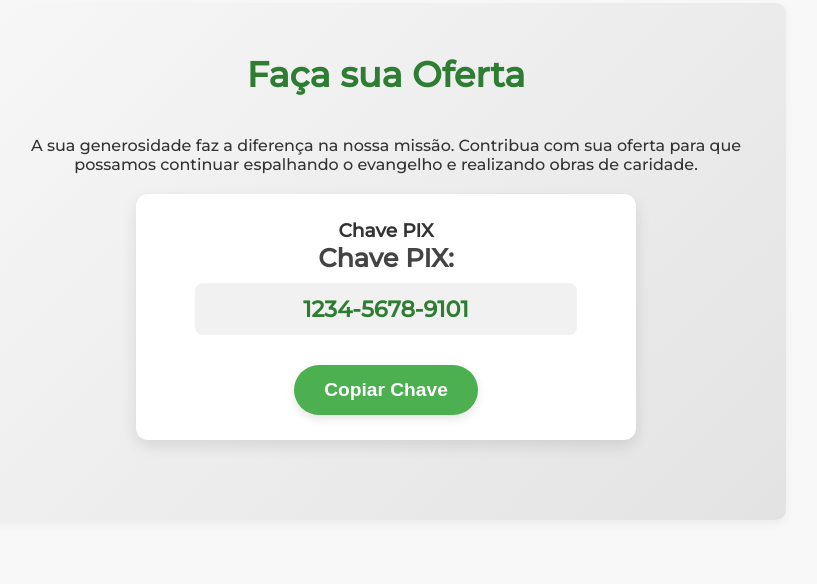
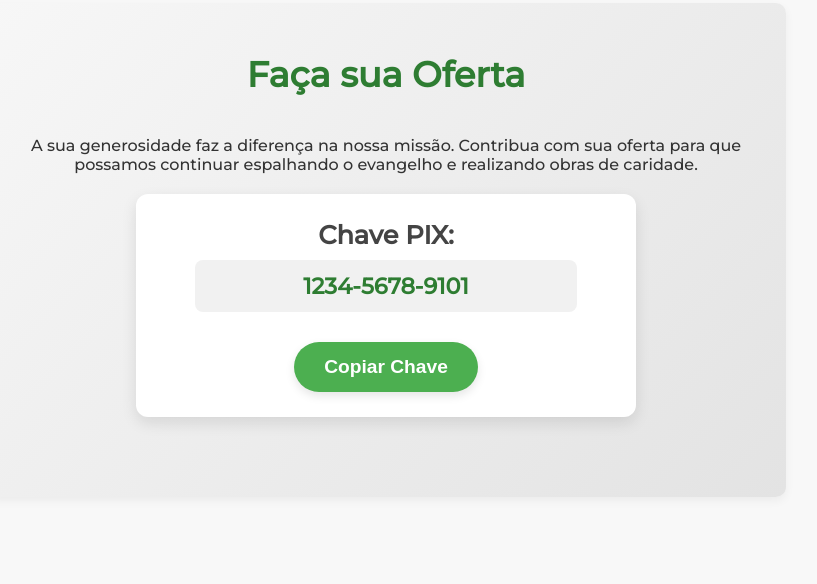
Before and after one commit to marcos110123/Igreja, a plain HTML site: page docs/index.html in a window 1280 px wide. Shown: the part 3453-4037 px from the top of the page, without its empty margins (254-1071 px from the left). Drawn offline with Linux system fonts and the light colour scheme.

Commit message:
Primeira versão do site

```diff
--- a/docs/index.html
+++ b/docs/index.html
@@ -183,7 +183,6 @@
         </p>
 
         <div class="offer-box">
-            <h3>Chave PIX</h3>
             <div class="pix-info">
                 <p><strong>Chave PIX:</strong> <span id="pix-key">1234-5678-9101</span></p>
                 <button class="copy-button" onclick="copyPixKey()">Copiar Chave</button>
```
